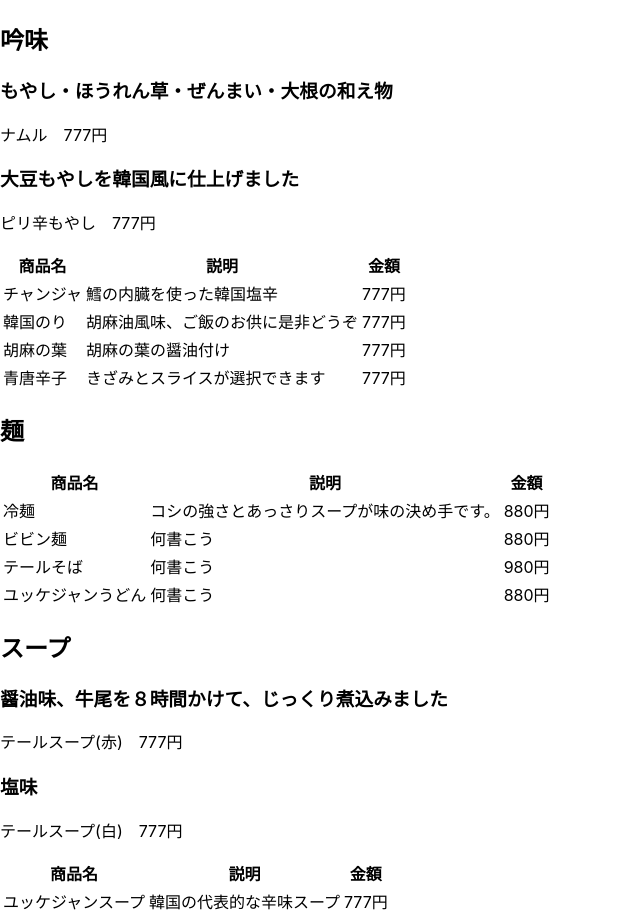
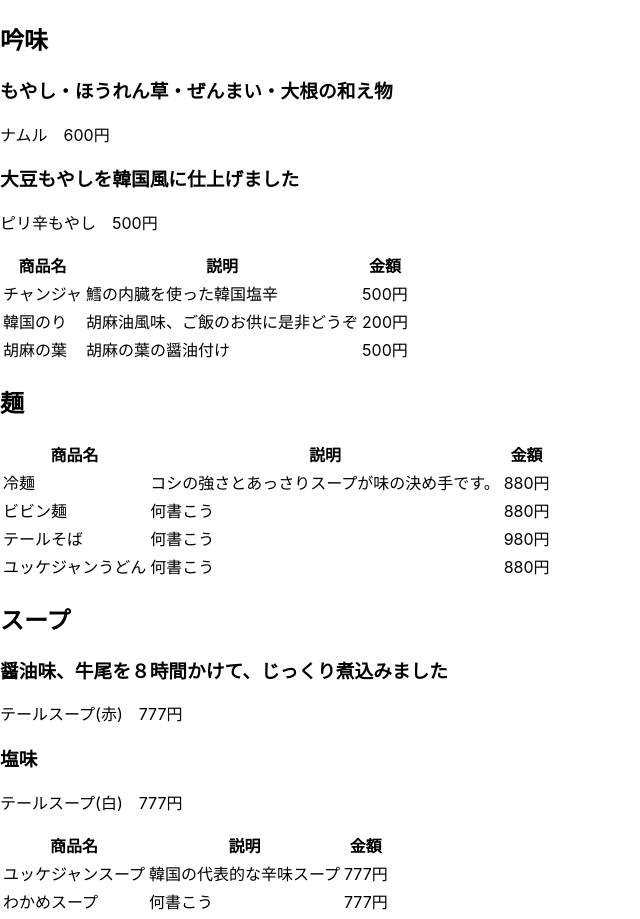
Before and after one commit to hello-ty/senrima-website, a Next.js app: page /products in a window 1280 px wide. Shown: the part 2422-3341 px from the top of the page, without its empty margins (0-640 px from the left). Built offline with nearby package versions, Linux system fonts and the light colour scheme; a web font is replaced by a local one.

Commit message:
✨ 吟味編集

```diff
--- a/src/mock/product.js
+++ b/src/mock/product.js
@@ -93,13 +93,13 @@ export const products = {
   tinmi: [
     {
       description: "もやし・ほうれん草・ぜんまい・大根の和え物",
-      name: "ナムル　777円",
+      name: "ナムル　600円",
       imageSrc: "/Product/namuru.jpg",
       imageAlt: "ナムル",
     },
     {
       description: "大豆もやしを韓国風に仕上げました",
-      name: "ピリ辛もやし　777円",
+      name: "ピリ辛もやし　500円",
       imageSrc: "/NewMenu/pirikaramoyasi.jpeg",
       imageAlt: "ピリ辛もやし",
     },
--- a/src/mock/tablemenu.js
+++ b/src/mock/tablemenu.js
@@ -91,22 +91,17 @@ export const tableMenu = {
     {
       name: "チャンジャ",
       description: "鱈の内臓を使った韓国塩辛",
-      price: 777,
+      price: 500,
     },
     {
       name: "韓国のり",
       description: "胡麻油風味、ご飯のお供に是非どうぞ",
-      price: 777,
+      price: 200,
     },
     {
       name: "胡麻の葉",
       description: "胡麻の葉の醤油付け",
-      price: 777,
-    },
-    {
-      name: "青唐辛子",
-      description: "きざみとスライスが選択できます",
-      price: 777,
+      price: 500,
     },
   ],
   soup: [
```
